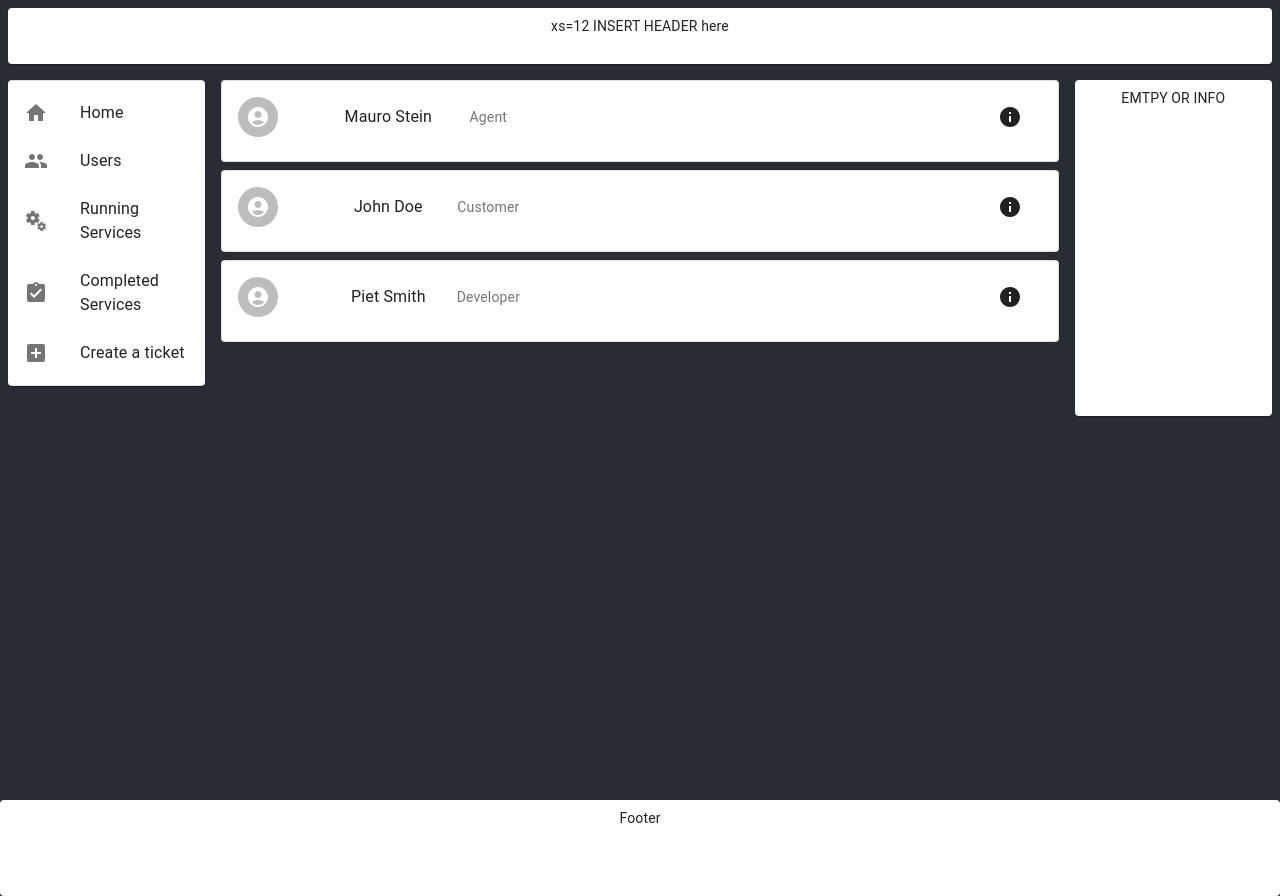
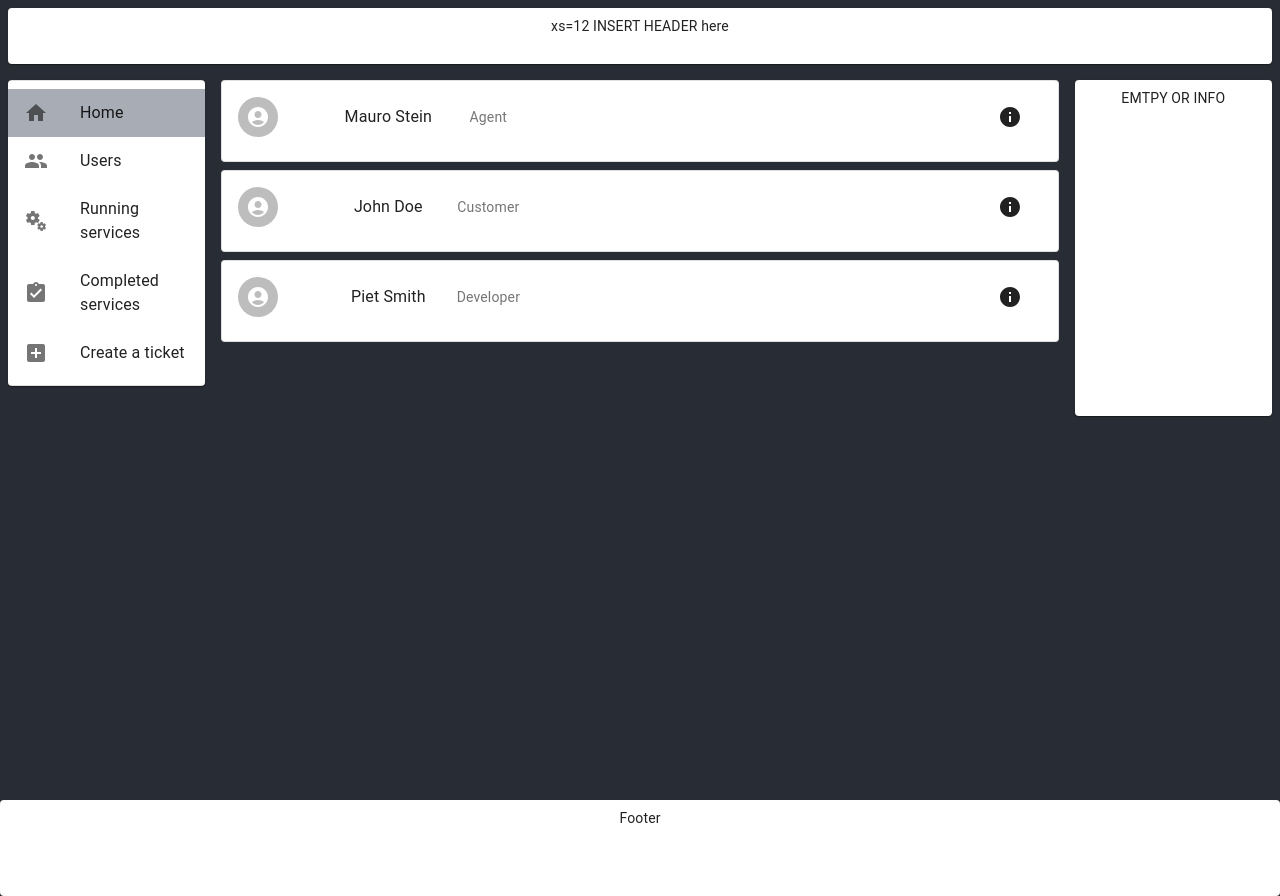
Before and after one commit to wi19b087/IT-Change-tool-frontend, a React (Create React App) app: page / in a window 1280 px wide. Built offline with nearby package versions, Linux system fonts and the light colour scheme.

Commit message:
enhance sidnav

```diff
--- a/src/SideNav.js
+++ b/src/SideNav.js
@@ -29,6 +29,9 @@ const useStyles = makeStyles((theme) => ({
     justifyContent: "center",
     flexDirection: "column",
   },
+  selectedItem: {
+    backgroundColor: "#A8ACB5",
+  },
   // necessary for content to be below app bar
   toolbar: theme.mixins.toolbar,
   drawerPaper: {
@@ -38,37 +41,63 @@ const useStyles = makeStyles((theme) => ({
 
 function SideNav(props) {
   const classes = useStyles();
+  const [focused, setFocused] = React.useState("Home");
 
   return (
     <div className={classes.root}>
       <Paper>
         <Divider />
         <List>
-          <ListItem button key={"Home"}>
+          <ListItem
+            button
+            key={"Home"}
+            className={focused === "Home" ? classes.selectedItem : null}
+            onFocus={() => setFocused("Home")}
+          >
             <ListItemIcon>
               <HomeIcon />
             </ListItemIcon>
             <ListItemText primary={"Home"} />
           </ListItem>
-          <ListItem button key={"Users"}>
+          <ListItem
+            button
+            key={"Users"}
+            className={focused === "Users" ? classes.selectedItem : null}
+            onFocus={() => setFocused("Users")}
+          >
             <ListItemIcon>
               <GroupIcon />
             </ListItemIcon>
             <ListItemText primary={"Users"} />
           </ListItem>
-          <ListItem button key={"Running Services"}>
+          <ListItem
+            button
+            key={"Running services"}
+            className={focused === "running" ? classes.selectedItem : null}
+            onFocus={() => setFocused("running")}
+          >
             <ListItemIcon>
               <MiscellaneousServicesIcon />
             </ListItemIcon>
-            <ListItemText primary={"Running Services"} />
+            <ListItemText primary={"Running services"} />
           </ListItem>
-          <ListItem button key={"Completed Services"}>
+          <ListItem
+            button
+            key={"Completed services"}
+            className={focused === "services" ? classes.selectedItem : null}
+            onFocus={() => setFocused("services")}
+          >
             <ListItemIcon>
               <AssignmentTurnedInIcon />
             </ListItemIcon>
-            <ListItemText primary={"Completed Services"} />
+            <ListItemText primary={"Completed services"} />
           </ListItem>
-          <ListItem button key={"Create a ticket"}>
+          <ListItem
+            button
+            key={"Create a ticket"}
+            className={focused === "ticket" ? classes.selectedItem : null}
+            onFocus={() => setFocused("ticket")}
+          >
             <ListItemIcon>
               <AddBoxIcon />
             </ListItemIcon>
--- a/src/UserContainer.js
+++ b/src/UserContainer.js
@@ -33,7 +33,7 @@ const styles = {
 const renderUserCard = (user) => {
   console.log({ user });
   return (
-    <Card variant="outlined" style={styles.cardContainer}>
+    <Card variant="outlined" style={styles.cardContainer} key={user.id}>
       <CardContent style={styles.contentContainer}>
         <div style={styles.userContainer}>
           <div style={styles.singleContainer}>
```
